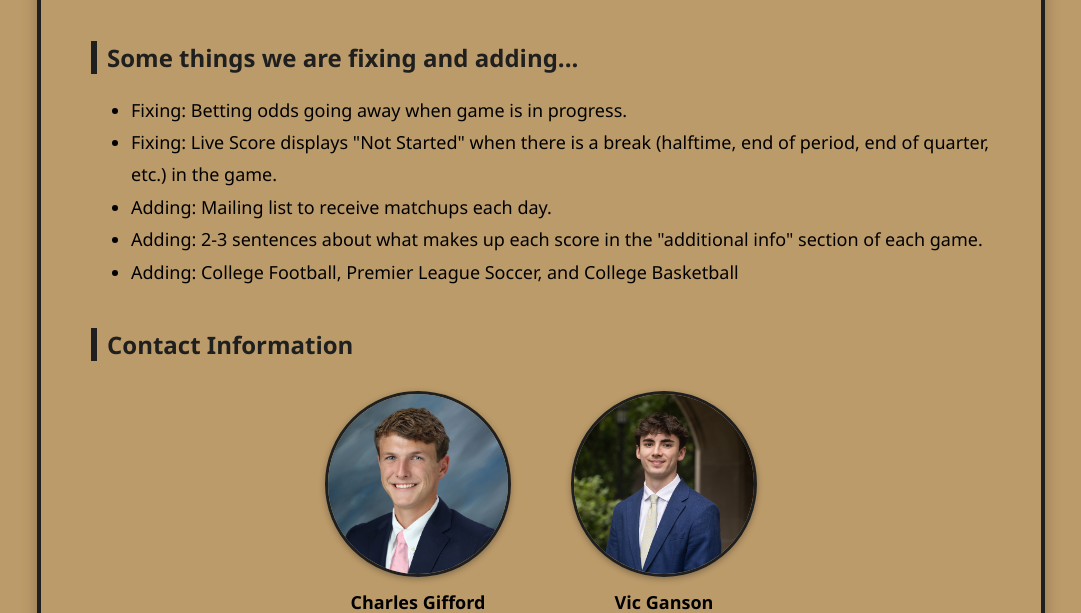
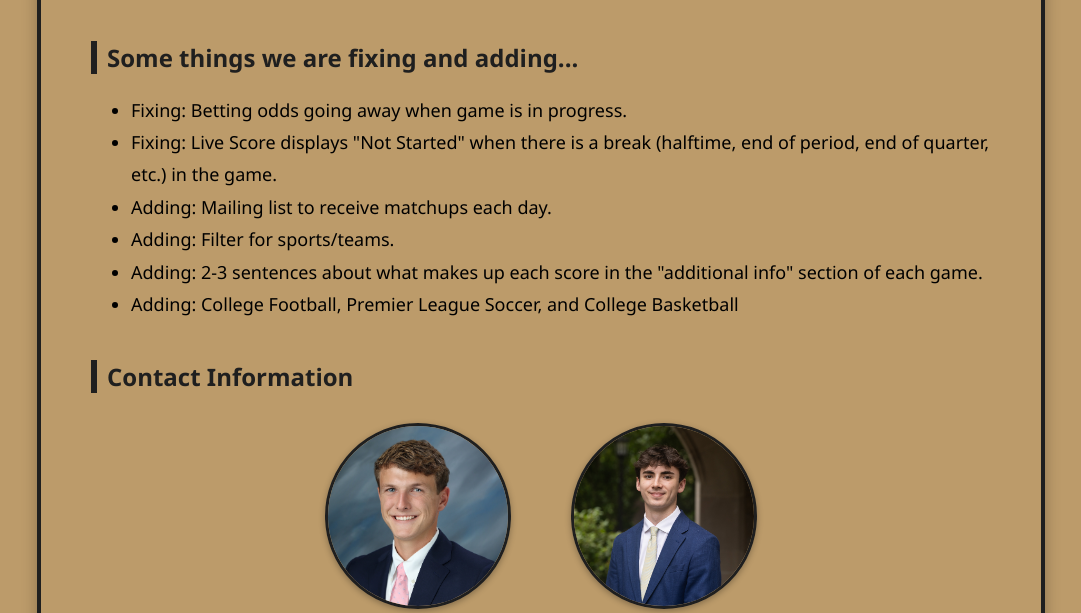
Before and after one commit to ckgifford06/w2wSports, a Flask app: page /about in a window 1280 px wide. Shown: the part 1259-1872 px from the top of the page, without its empty margins (99-1180 px from the left). Run offline with Flask 3, Linux system fonts and the light colour scheme.

Commit message:
Update about.html

```diff
--- a/templates/about.html
+++ b/templates/about.html
@@ -208,6 +208,7 @@
       <li>Fixing: Betting odds going away when game is in progress.</li>
       <li>Fixing: Live Score displays "Not Started" when there is a break (halftime, end of period, end of quarter, etc.) in the game.</li>
       <li>Adding: Mailing list to receive matchups each day.</li>
+      <li>Adding: Filter for sports/teams.</li>
       <li>Adding: 2-3 sentences about what makes up each score in the "additional info" section of each game.</li>
       <li>Adding: College Football, Premier League Soccer, and College Basketball</li>
     </ul>
```
